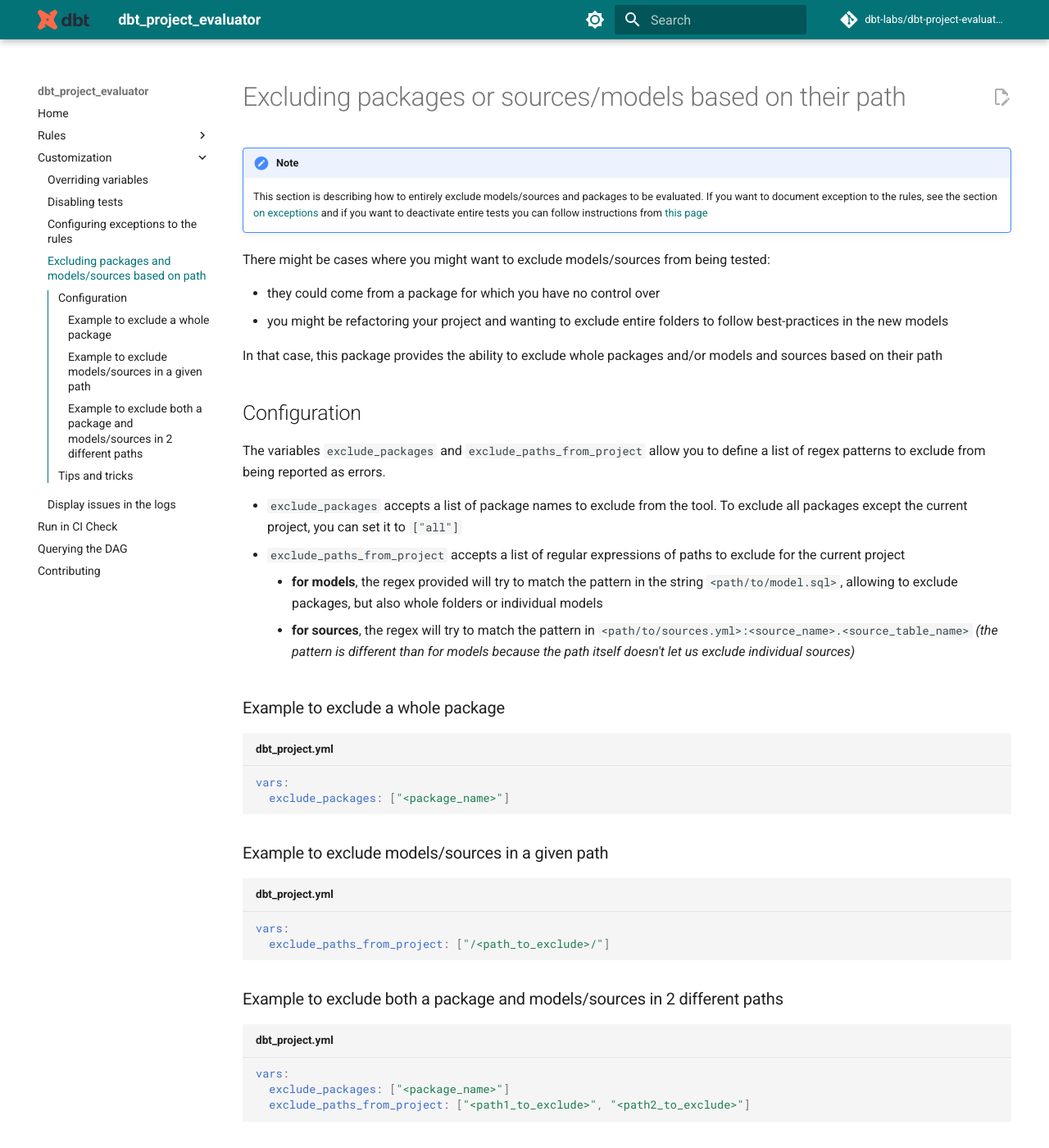
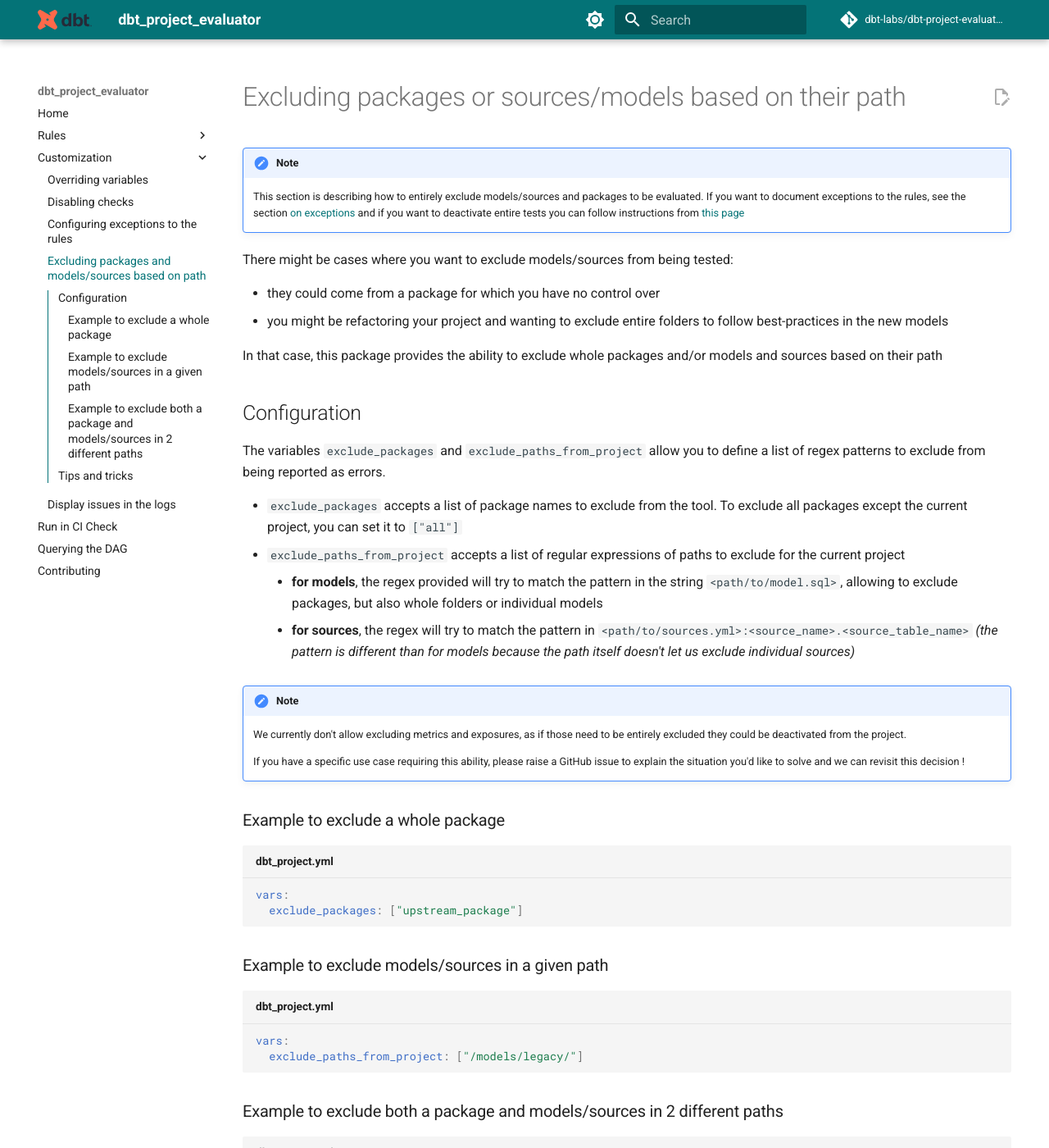
Before and after one commit to dbt-labs/dbt-project-evaluator, an MkDocs documentation site: the page built from docs/customization/excluding-packages-and-paths.md, in a window 1280 px wide and 1400 px high. Shown: the whole window at 82% size. Built offline with MkDocs 1.6.1 and Material for MkDocs 9.7.7, drawn with Linux system fonts in a browser that asks for light colours; comment, search, counter and statistics services are not loaded; the version menu is left out; some of the changed text lies outside the part shown.

Commit message:
Update wording in docs following PR comments

````diff
--- a/docs/customization/excluding-packages-and-paths.md
+++ b/docs/customization/excluding-packages-and-paths.md
@@ -3,10 +3,10 @@
 !!! note
 
     This section is describing how to entirely exclude models/sources and packages to be evaluated.
-    If you want to document exception to the rules, see the section [on exceptions](exceptions.md)
+    If you want to document exceptions to the rules, see the section [on exceptions](exceptions.md)
     and if you want to deactivate entire tests you can follow instructions from [this page](customization.md)
 
-There might be cases where you might want to exclude models/sources from being tested:
+There might be cases where you want to exclude models/sources from being tested:
 
 - they could come from a package for which you have no control over
 - you might be refactoring your project and wanting to exclude entire folders to follow best-practices in the new models
@@ -22,26 +22,32 @@
     - **for models**, the regex provided will try to match the pattern in the string `<path/to/model.sql>`, allowing to exclude packages, but also whole folders or individual models
     - **for sources**, the regex will try to match the pattern in `<path/to/sources.yml>:<source_name>.<source_table_name>` *(the pattern is different than for models because the path itself doesn't let us exclude individual sources)*
 
+!!! note
+
+    We currently don't allow excluding metrics and exposures, as if those need to be entirely excluded they could be deactivated from the project.
+
+    If you have a specific use case requiring this ability, please raise a GitHub issue to explain the situation you'd like to solve and we can revisit this decision !
+
 ### Example to exclude a whole package
 
 ```yaml title="dbt_project.yml"
 vars:
-  exclude_packages: ["<package_name>"]
+  exclude_packages: ["upstream_package"]
 ```
 
 ### Example to exclude models/sources in a given path
 
 ```yaml title="dbt_project.yml"
 vars:
-  exclude_paths_from_project: ["/<path_to_exclude>/"]
+  exclude_paths_from_project: ["/models/legacy/"]
 ```
 
 ### Example to exclude both a package and models/sources in 2 different paths
 
 ```yaml title="dbt_project.yml"
 vars:
-  exclude_packages: ["<package_name>"]
-  exclude_paths_from_project: ["<path1_to_exclude>", "<path2_to_exclude>"]
+  exclude_packages: ["upstream_package"]
+  exclude_paths_from_project: ["/models/legacy/", "/my_date_spine.sql"]
 ```
 
 ## Tips and tricks
--- a/mkdocs.yml
+++ b/mkdocs.yml
@@ -76,7 +76,7 @@
     - Performance: rules/performance.md
   - Customization:
     - Overriding variables: customization/overriding-variables.md
-    - Disabling tests: customization/customization.md
+    - Disabling checks: customization/customization.md
     - Configuring exceptions to the rules: customization/exceptions.md
     - Excluding packages and models/sources based on path: customization/excluding-packages-and-paths.md
     - Display issues in the logs: customization/issues-in-log.md
````
